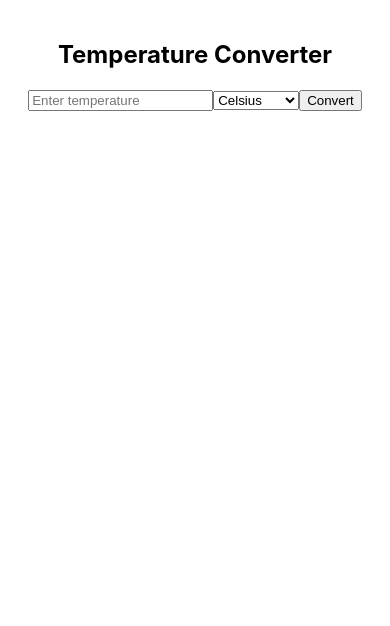
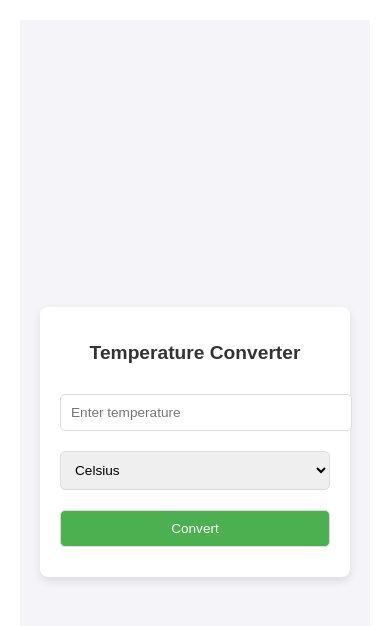
Before and after one commit to Pranay-Erra/TS-1, a React (Create React App) app in the folder frontend/: page /temp in a window 390 px wide. Shown: the top 626 px of the page. Built offline with nearby package versions, Linux system fonts and the light colour scheme.

Commit message:
added css to TC

```diff
--- a/frontend/public/index.html
+++ b/frontend/public/index.html
@@ -24,7 +24,7 @@
       work correctly both with client-side routing and a non-root public URL.
       Learn how to configure a non-root public URL by running `npm run build`.
     -->
-    <title>React App</title>
+    <title>Task One</title>
   </head>
   <body>
     <noscript>You need to enable JavaScript to run this app.</noscript>
--- a/frontend/src/Name/myName.js
+++ b/frontend/src/Name/myName.js
@@ -1,5 +1,5 @@
 import React from "react";
-
+import "./myName.css";
 
 const Name=()=>{
     return(
--- /dev/null
+++ b/frontend/src/tempConverter/converter.css
@@ -0,0 +1,87 @@
+/* converter.css */
+.cov_con {
+    font-family: Arial, sans-serif;
+    background-color: #f4f4f9;
+    margin: 0;
+    padding: 0;
+    display: flex;
+    justify-content: center;
+    align-items: center;
+    height: 100vh;
+}
+
+h2 {
+    color: #333;
+    font-size: 2em;
+    margin-bottom: 20px;
+}
+
+.in_cov {
+    background-color: #fff;
+    border-radius: 8px;
+    padding: 30px;
+    box-shadow: 0px 4px 10px rgba(0, 0, 0, 0.1);
+    width: 100%;
+    max-width: 500px;
+    margin: 20px;
+    text-align: center;
+}
+
+input, select, button {
+    width: 100%;
+    padding: 10px;
+    margin: 10px 0;
+    border: 1px solid #ddd;
+    border-radius: 5px;
+    font-size: 1rem;
+}
+
+.con_button {
+    background-color: #4CAF50;
+    color: white;
+    cursor: pointer;
+    transition: background-color 0.3s ease;
+}
+
+.con_button:hover {
+    background-color: #45a049;
+}
+
+p {
+    font-size: 1.2em;
+    color: #333;
+    margin-top: 20px;
+}
+
+/* Responsive Styles */
+@media (max-width: 768px) {
+    h2 {
+        font-size: 1.5em;
+    }
+
+    div {
+        padding: 20px;
+    }
+
+    input, select, button {
+        font-size: 0.9rem;
+    }
+
+    p {
+        font-size: 1.1em;
+    }
+}
+
+@media (max-width: 480px) {
+    h2 {
+        font-size: 1.2em;
+    }
+
+    input, select, button {
+        font-size: 0.85rem;
+    }
+
+    p {
+        font-size: 1em;
+    }
+}
--- a/frontend/src/tempConverter/converter.js
+++ b/frontend/src/tempConverter/converter.js
@@ -1,5 +1,5 @@
 import React, { useState } from 'react';
-
+import "./converter.css";
 const TemperatureConverter = () => {
     const [temperature, setTemperature] = useState('');
     const [unit, setUnit] = useState('Celsius');
@@ -19,7 +19,9 @@ const TemperatureConverter = () => {
     };
 
     return (
-        <div style={{ textAlign: 'center', padding: '20px' }}>
+        <div className='cov_con'>
+        <div style={{ textAlign: 'center', padding: '20px' }}
+                className='in_cov'>
             <h2>Temperature Converter</h2>
             <input
                 type="text"
@@ -31,10 +33,11 @@ const TemperatureConverter = () => {
                 <option value="Celsius">Celsius</option>
                 <option value="Fahrenheit">Fahrenheit</option>
             </select>
-            <button onClick={handleConvert}>Convert</button>
+            <button className="con_button"onClick={handleConvert}>Convert</button>
             {convertedTemp && (
                 <p>Converted Temperature: {convertedTemp.value.toFixed(2)}° {convertedTemp.unit}</p>
             )}
+        </div>
         </div>
     );
 };
```
Also changed, not shown: frontend/src/Name/myName.css (added), frontend/src/Pattern-1/pattern1.css (added), frontend/src/Pattern-2/pattern2.css (added).
